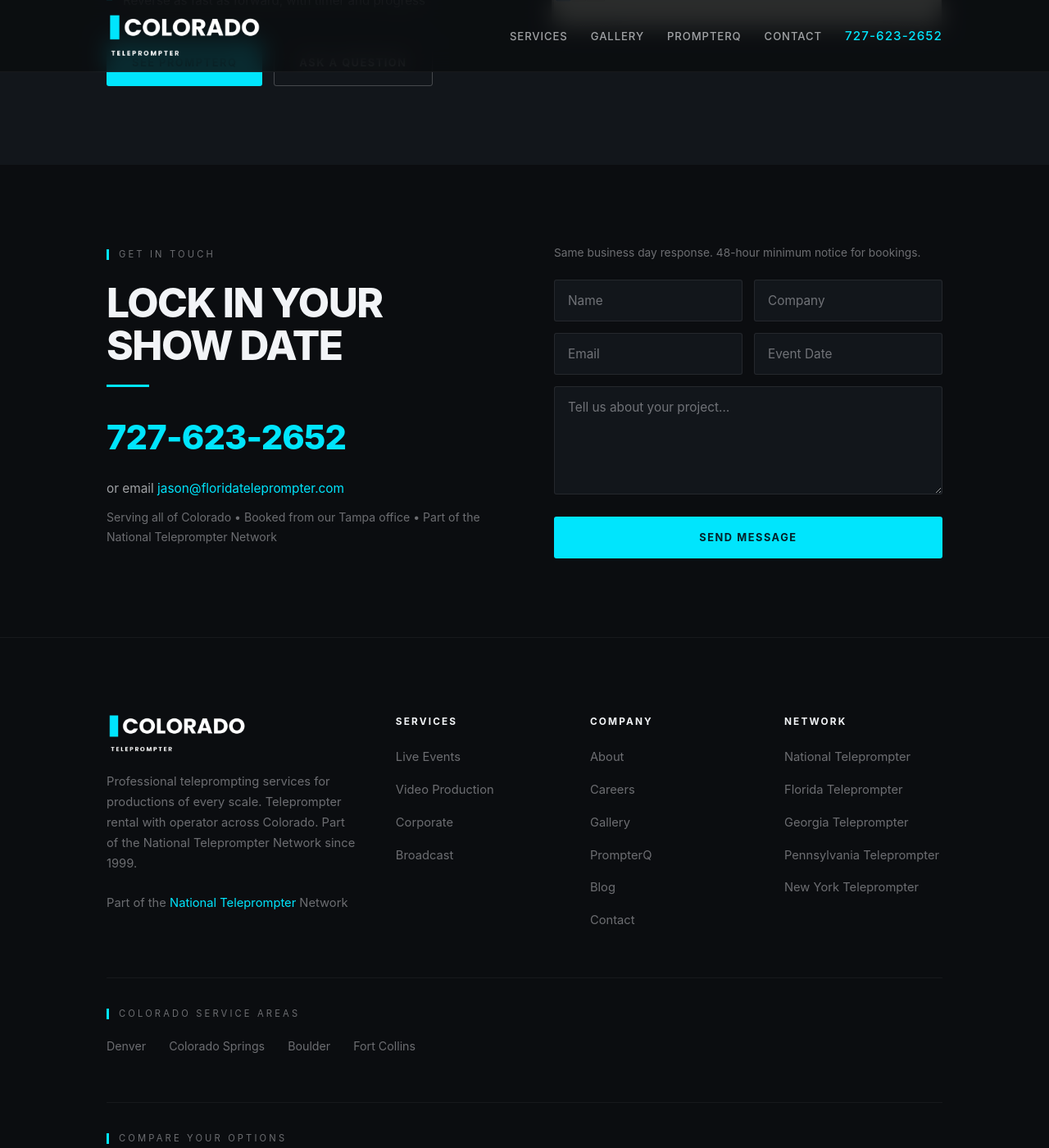
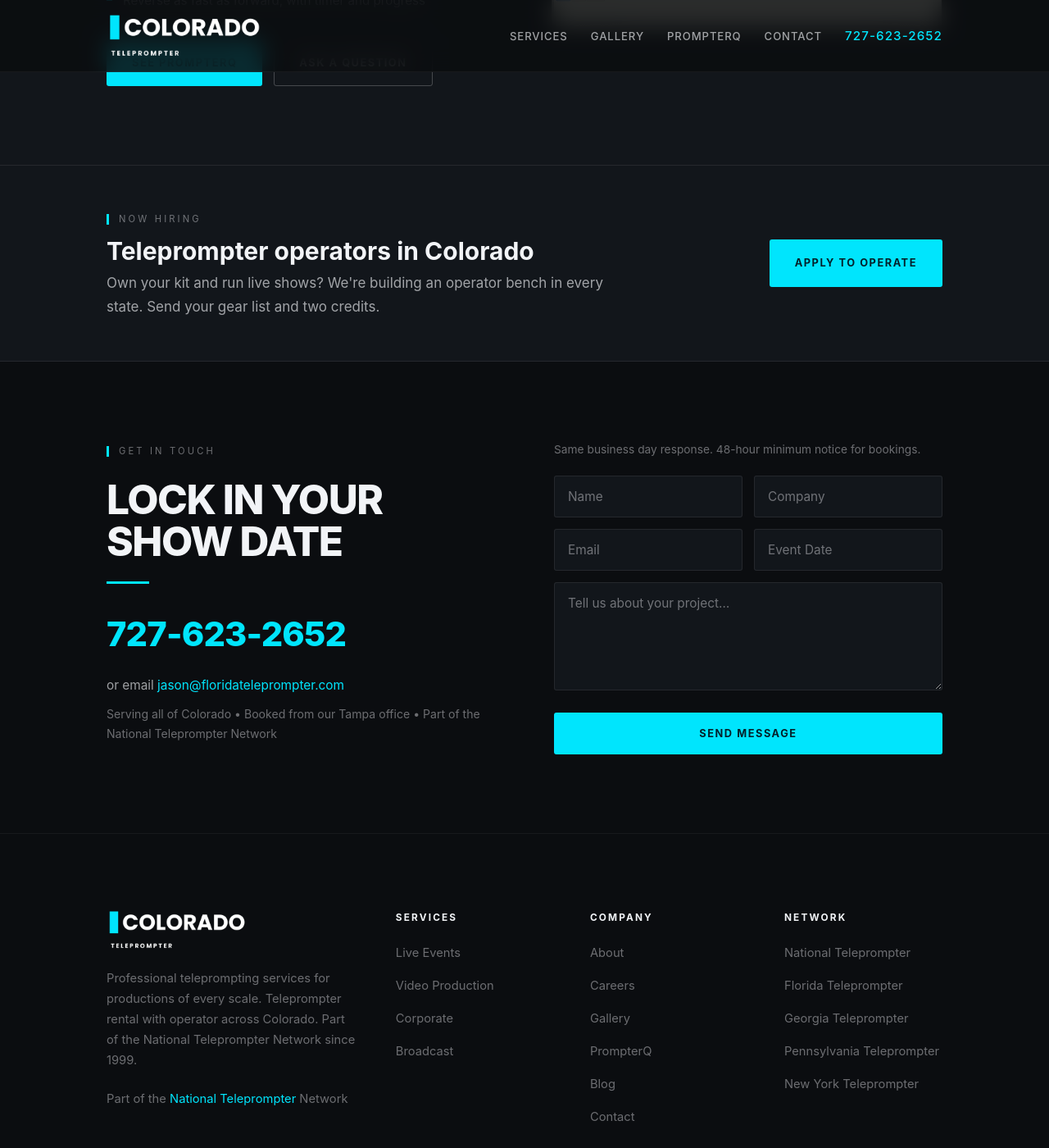
Before and after one commit to jasproj/coloradoteleprompter, a Jekyll site: the page index.html, which Jekyll copies as it is, in a window 1280 px wide and 1400 px high, scrolled down 6080 px. Shown: the whole window at 82% size. Built offline with Jekyll 4.4.1, drawn with Linux system fonts in a browser that asks for light colours.

Commit message:
feat: "Now Hiring Operators" band above the contact section
A visible operator-recruiting callout on the home page. Until now the only
path to the application form was a footer link. The band names the state,
says what we want (own kit, live-show experience, gear list + two credits)
and sends applicants to the existing careers page. Styled with the site's
own CSS variables; no new colors, fonts or scripts. Verified at 1280 and
390 wide.

Co-Authored-By: Claude Fable 5.1 <noreply@anthropic.com>
Claude-Session: https://claude.ai/code/session_01SW4oYwAA8ZEcmkVZYUBX96

```diff
--- a/index.html
+++ b/index.html
@@ -448,6 +448,13 @@
             html { scroll-behavior: auto; }
             * { transition: none !important; animation: none !important; }
         }
+
+        /* Hiring band */
+        .hiring { padding: clamp(36px, 4vw, 56px) 0; background: var(--surface); border-top: 1px solid var(--line); border-bottom: 1px solid var(--line); }
+        .hiring-wrap { display: flex; align-items: center; justify-content: space-between; gap: 28px; flex-wrap: wrap; }
+        .hiring-title { font-size: clamp(22px, 2.6vw, 30px); line-height: 1.15; margin: 6px 0 8px; }
+        .hiring-text { color: var(--text-dim); margin: 0; max-width: 60ch; }
+        .hiring .btn { white-space: nowrap; }
     </style>
 </head>
 <body>
@@ -678,6 +685,18 @@
         </div>
     </section>
 
+        <!-- Hiring -->
+    <section class="hiring" id="hiring" aria-label="Now hiring teleprompter operators">
+        <div class="wrap hiring-wrap">
+            <div>
+                <span class="eyebrow">Now Hiring</span>
+                <h2 class="hiring-title">Teleprompter operators in Colorado</h2>
+                <p class="hiring-text">Own your kit and run live shows? We're building an operator bench in every state. Send your gear list and two credits.</p>
+            </div>
+            <a href="careers.html" class="btn btn-primary">Apply to operate</a>
+        </div>
+    </section>
+
     <!-- Contact -->
     <section class="contact" id="contact">
         <div class="wrap">
```
